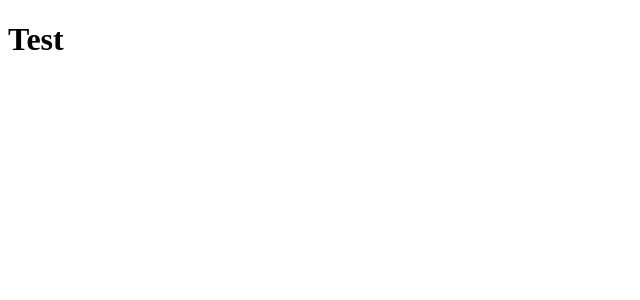
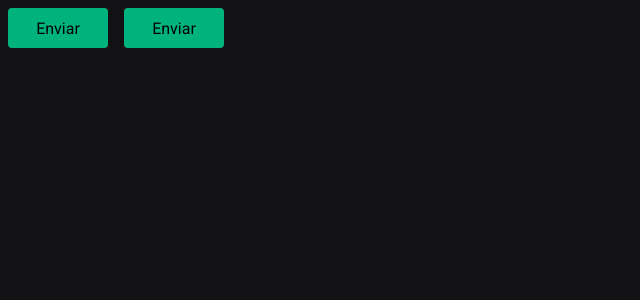
Before and after one commit to DouglasO-R/pomodoro, a React (Vite) app: page / in a window 1280 px wide. Shown: the top 300 px of the page, without its empty margins (0-640 px from the left). Built offline with nearby package versions, Linux system fonts and the light colour scheme.

Commit message:
base project

```diff
--- a/index.html
+++ b/index.html
@@ -1,12 +1,22 @@
 <!DOCTYPE html>
 <html lang="en">
+
 <head>
   <meta charset="UTF-8" />
+
+  <link rel="preconnect" href="https://fonts.googleapis.com">
+  <link rel="preconnect" href="https://fonts.gstatic.com" crossorigin>
+
   <meta name="viewport" content="width=device-width, initial-scale=1.0" />
+  <link href="https://fonts.googleapis.com/css2?family=Roboto+Mono:wght@700&family=Roboto:wght@400;700&display=swap"
+    rel="stylesheet">
+
   <title>Vite + React + TS</title>
 </head>
+
 <body>
   <div id="root"></div>
   <script type="module" src="/src/main.tsx"></script>
 </body>
+
 </html>
--- a/package.json
+++ b/package.json
@@ -6,7 +6,8 @@
   "scripts": {
     "dev": "vite",
     "build": "tsc && vite build",
-    "preview": "vite preview"
+    "preview": "vite preview",
+    "lint": "eslint src --ext .ts,.tsx"
   },
   "dependencies": {
     "react": "^18.2.0",
@@ -14,9 +15,12 @@
     "styled-components": "^5.3.5"
   },
   "devDependencies": {
+    "@rocketseat/eslint-config": "^1.1.3",
     "@types/react": "^18.0.17",
     "@types/react-dom": "^18.0.6",
+    "@types/styled-components": "^5.1.26",
     "@vitejs/plugin-react": "^2.1.0",
+    "eslint": "^8.23.0",
     "typescript": "^4.6.4",
     "vite": "^3.1.0"
   }
--- a/src/App.tsx
+++ b/src/App.tsx
@@ -1,9 +1,15 @@
-import { useState } from 'react'
+import { ThemeProvider } from 'styled-components'
+import { Button } from './components/Button'
+import { GlobalStyle } from './styles/global'
+import { defaultTheme } from './styles/themes/default.'
 
 function App() {
-
   return (
-   <h1>Test</h1>
+    <ThemeProvider theme={defaultTheme}>
+      <GlobalStyle />
+      <Button />
+      <Button variant="secondary" />
+    </ThemeProvider>
   )
 }
 
--- /dev/null
+++ b/src/components/Button/Button.styles.ts
@@ -0,0 +1,11 @@
+import styled from 'styled-components'
+
+export const ButtonContainer = styled.button`
+  width: 100px;
+  height: 40px;
+  border-radius: 4px;
+  border: 0;
+  margin: 8px;
+
+  background-color: ${(props) => props.theme['green-300']};
+`
--- /dev/null
+++ b/src/components/Button/index.tsx
@@ -0,0 +1,9 @@
+import { ButtonContainer } from './Button.styles'
+
+type Props = {
+  variant?: 'primary' | 'secondary' | 'success' | 'danger'
+}
+
+export function Button({ variant = 'primary' }: Props) {
+  return <ButtonContainer variant={variant}> Enviar</ButtonContainer>
+}
--- a/src/main.tsx
+++ b/src/main.tsx
@@ -5,5 +5,5 @@
 ReactDOM.createRoot(document.getElementById('root') as HTMLElement).render(
   <React.StrictMode>
     <App />
-  </React.StrictMode>
+  </React.StrictMode>,
 )
--- /dev/null
+++ b/src/styles/global.ts
@@ -0,0 +1,24 @@
+import { createGlobalStyle } from 'styled-components'
+
+export const GlobalStyle = createGlobalStyle`
+    * {
+        margin: 0;
+        padding: 0;
+        box-sizing: border-box;
+    }
+    :focus{
+        outline: 0;
+        box-shadow: 0 0 0 2px ${(props) => props.theme};
+    }
+
+    body{
+        background-color:${(props) => props.theme['gray-900']} ;
+        color: ${(props) => props.theme['gray-300']} ;
+    }
+
+    body,input,textarea,button{
+        font-family: 'Roboto',sans-serif;
+        font-weight: 400;
+        font-size: 1rem;
+    }
+`
--- /dev/null
+++ b/src/styles/themes/default..ts
@@ -0,0 +1,21 @@
+export const defaultTheme = {
+  white: '#FFF',
+
+  'gray-100': '#E1E1E6',
+  'gray-300': '#C4C4CC',
+  'gray-400': '#8D8D99',
+  'gray-500': '#7C7C8A',
+  'gray-600': '#323238',
+  'gray-700': '#29292E',
+  'gray-800': '#202024',
+  'gray-900': '#121214',
+
+  'green-300': '#00B37E',
+  'green-500': '#00875F',
+  'green-700': '#015F43',
+
+  'red-500': '#AB222E',
+  'red-700': '#7A1921',
+
+  'yellow-500': '#FBA94C',
+}
```
Also changed, not shown: src/@types/styles.d.ts (added, +8 -0 lines), .eslintrc.json (added), 1 other file (tests, documents, lock files or other folders). Lines whose indentation alone changed are shown as unchanged.
